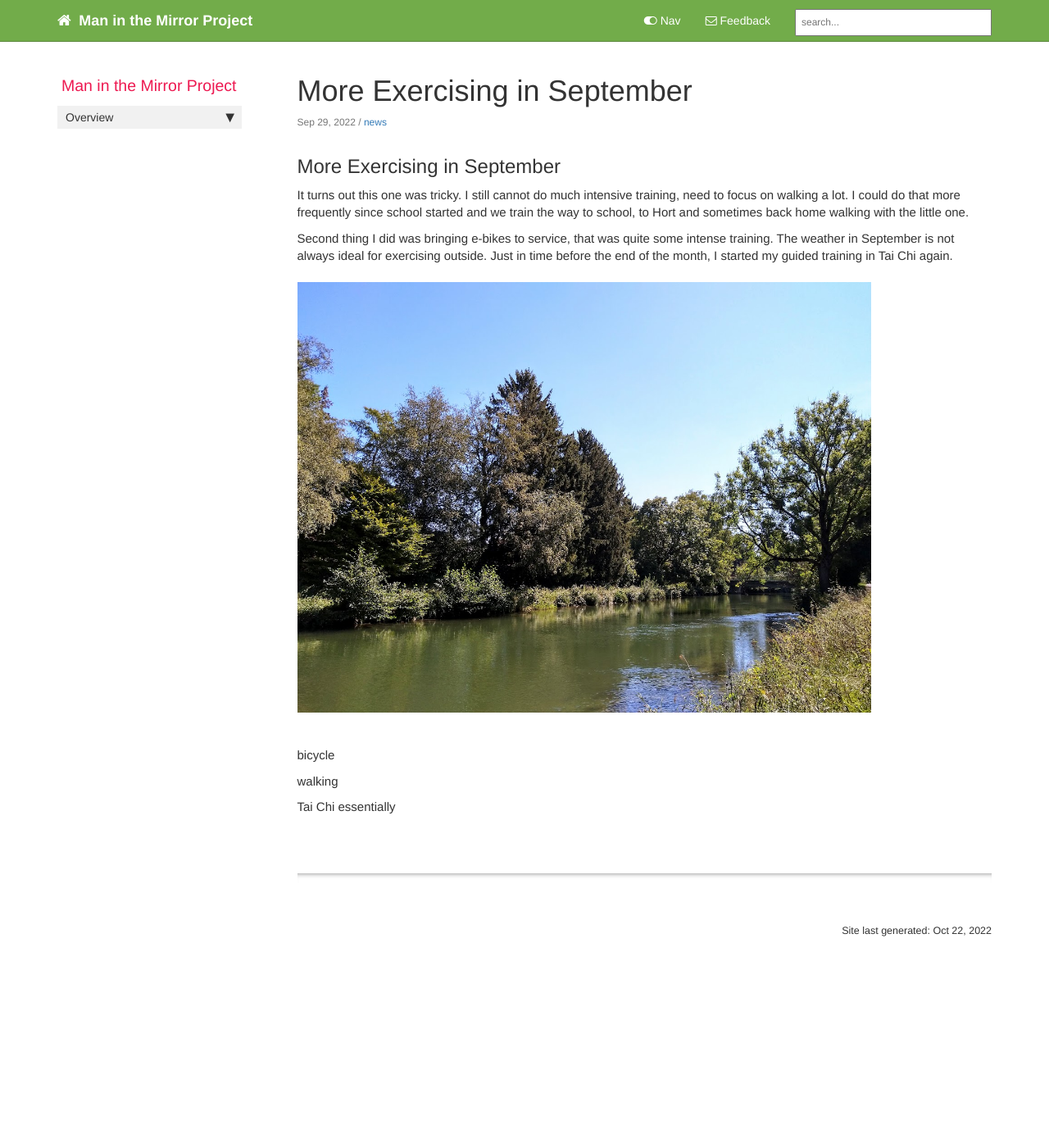
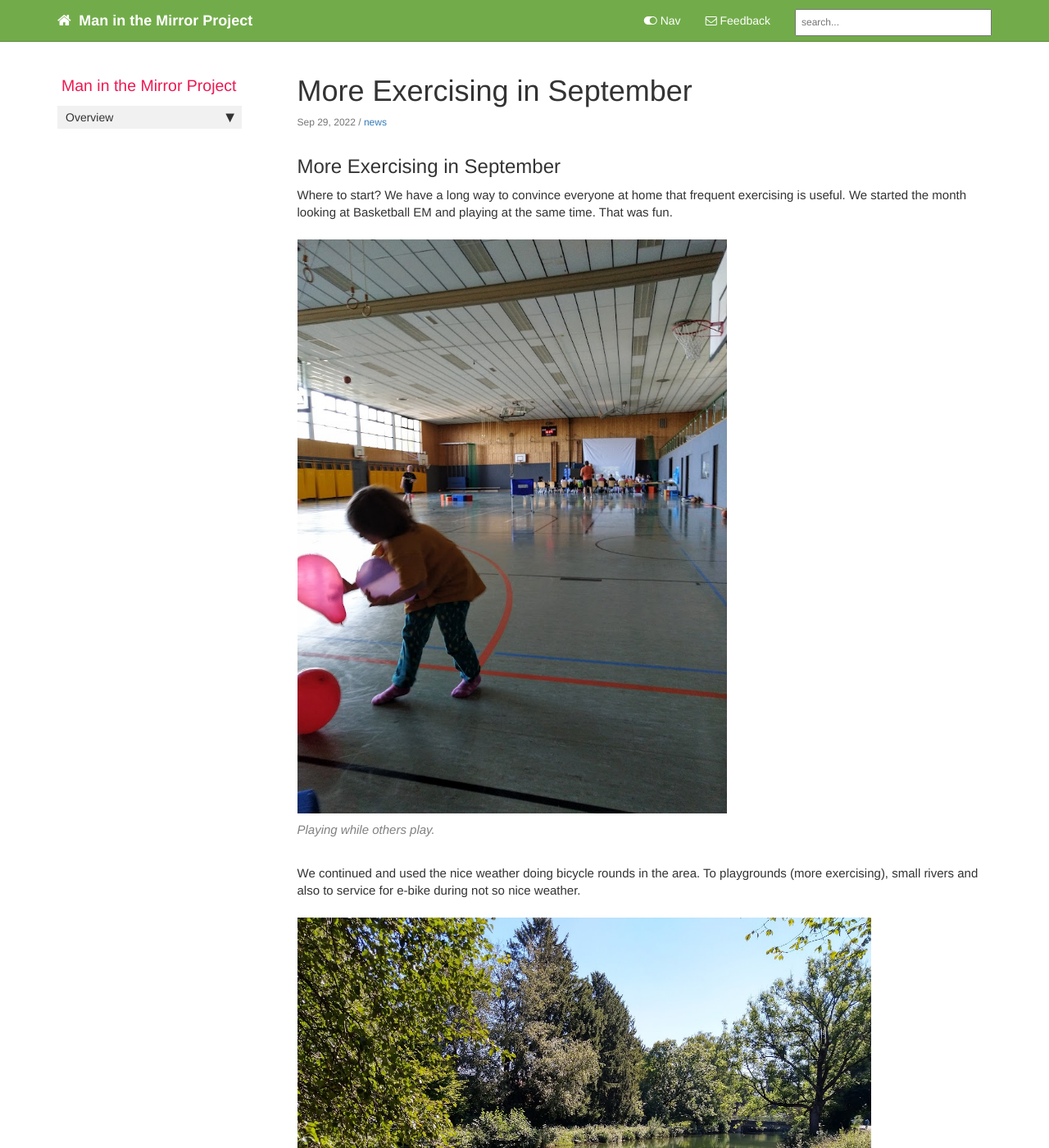
Before and after one commit to bunkeak/my-jekyll-website, a Jekyll site: the page built from _posts/2022-09-29-more-exercising.md, in a window 1280 px wide and 1400 px high. Shown: the whole window at 82% size. Built offline with Jekyll 4.4.1, drawn with Linux system fonts in a browser that asks for light colours; comment, search, counter and statistics services are not loaded; some of the changed text lies outside the part shown.

Commit message:
Wrap up September content

```diff
--- a/_data/sidebars/mydoc_sidebar.yml
+++ b/_data/sidebars/mydoc_sidebar.yml
@@ -27,5 +27,8 @@ entries:
     - title: More Mindfulness in August
       url: /more-mindfulness.html
       output: web, pdf
+    - title: More Exercising in September
+      utl: /more-exercising.html
+      output: web, pdf
 
 # Copyright 2021 Google LLC
--- a/_posts/2022-09-29-more-exercising.md
+++ b/_posts/2022-09-29-more-exercising.md
@@ -8,16 +8,14 @@ tags: [news]
 
 ## More Exercising in September
 
-It turns out this one was tricky. I still cannot do much intensive training, need to focus on walking a lot. I could do that more frequently since school started and we train the way to school, to Hort and sometimes back home walking with the little one.
+Where to start? We have a long way to convince everyone at home that frequent exercising is useful. We started the month looking at Basketball EM and playing at the same time. That was fun.
 
-Second thing I did was bringing e-bikes to service, that was quite some intense training. The weather in September is not always ideal for exercising outside. Just in time before the end of the month, I started my guided training in Tai Chi again.
+{% include image.html file="IMG_20220904_160549.jpg" alt="Basketballgame in the background, playing with balloons." caption="Playing while others play." %}
 
-{% include image.html file="IMG_20220905_135845.jpg" alt="" caption="" %}
+We continued and used the nice weather doing bicycle rounds in the area. To playgrounds (more exercising), small rivers and also to service for e-bike during not so nice weather.
 
-bicycle
+{% include image.html file="IMG_20220905_135223.jpg" alt="Tour with bicycles near a river." caption="On tour by bike." %}
 
-walking
+Since the mid of the month I get to walk a lot. We do not want to be parents driving the kid to school in a big SUV. So we mainly walk. Weather does not bother us that much until now. We appreciate the change of the season and hopefully get fit someday. Until then, I do get a lot of fresh air, I am not so often sick and I am sleeping better. For a start, this is not bad.
 
-Tai Chi essentially
-
-{% include links.html %}
+End of the month, my VHS course of Tai Chi restarted. I missed my group of people and really appreciate the restart. Next goal would be to keep the frequency and continue exercising.
```
Also changed, not shown: images/IMG_20220904_160549.jpg (added), images/IMG_20220904_160553.jpg (added), images/IMG_20220905_135223.jpg (added).
